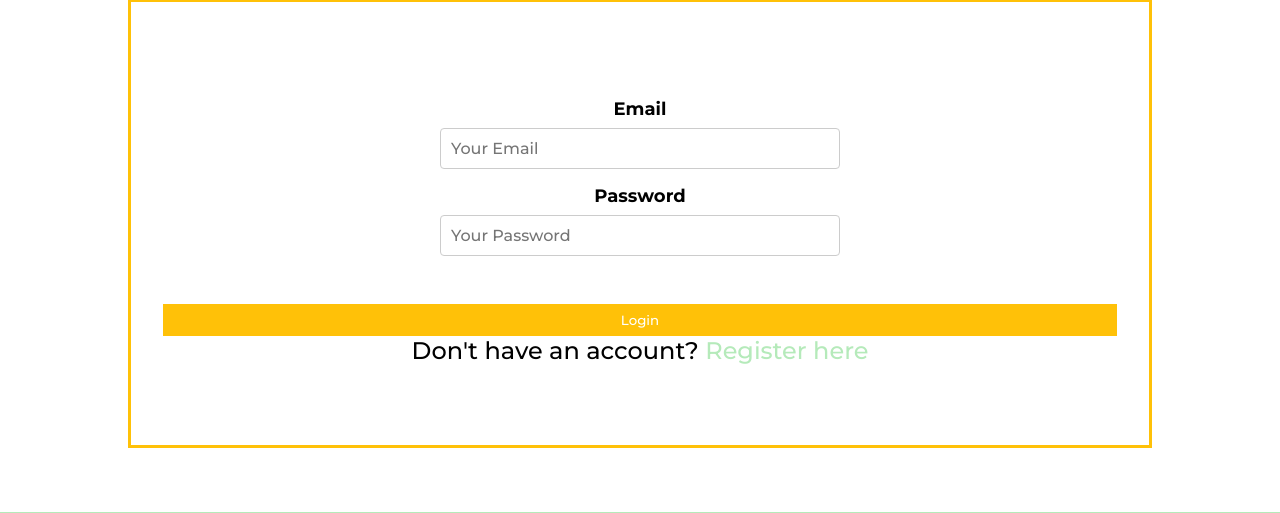
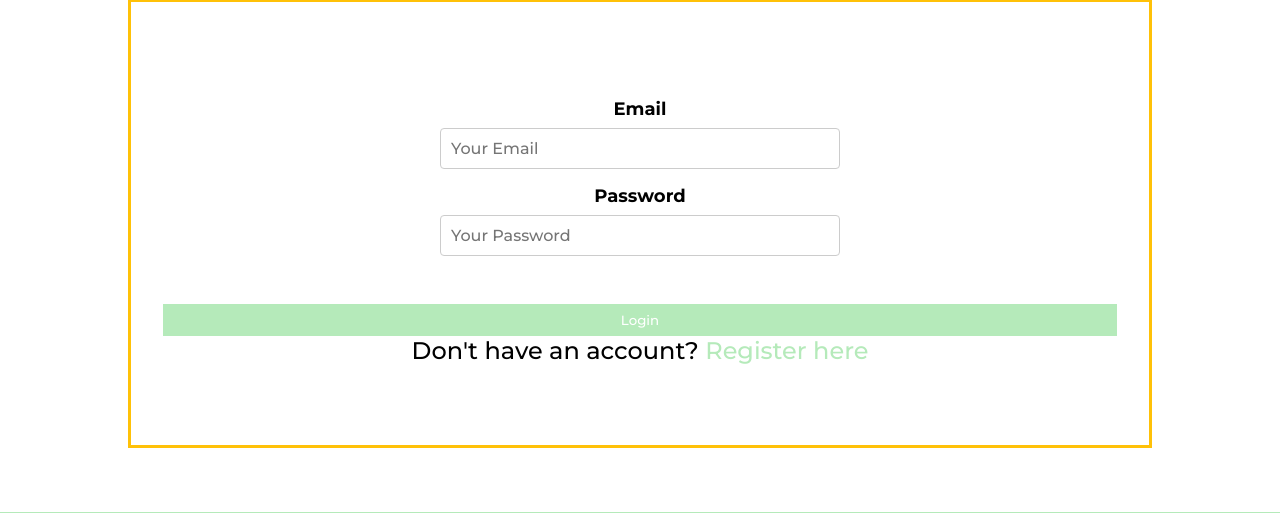
Before and after one commit to Maurennn/SavePlate, a PHP site: page /login.html in a window 1280 px wide. Shown: the part 231-744 px from the top of the page. Run offline with PHP 8.4, Linux system fonts and the light colour scheme.

Commit message:
update login

```diff
--- a/style.css
+++ b/style.css
@@ -36,7 +36,7 @@ img, iframe {
 }
 
 .btn {
-    background-color: #FFC108;
+    background-color: #b5eaba;
     color: white;
     padding: 8px 24px;
 }
@@ -45,7 +45,7 @@ img, iframe {
     background-color: white;
     color: black;
     margin-right: 16px;
-    border: 2px solid #FFC108;
+    border: 2px solid #b5eaba;
 }
 
 #header {
```
